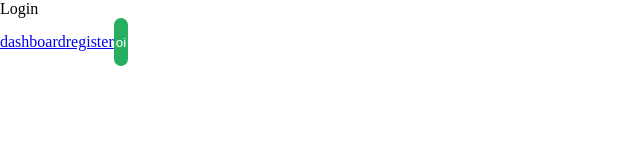
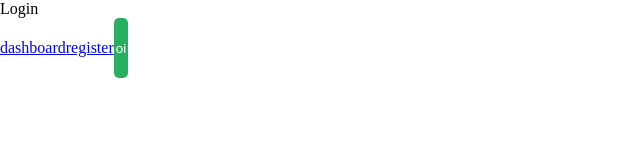
Before and after one commit to Kenzie-Academy-Brasil-Developers/Kenzie-Academy-Brasil-Developers-react-entrega-hamburgueria-v2-eliasjp, a React (Create React App) app in the folder my-app/: page / in a window 1280 px wide. Shown: the top 160 px of the page, without its empty margins (0-640 px from the left). Built offline with nearby package versions, Linux system fonts and the light colour scheme.

Commit message:
feat/buttonStyled: fix: colors

```diff
--- a/my-app/src/pages/login/Login.tsx
+++ b/my-app/src/pages/login/Login.tsx
@@ -8,7 +8,7 @@ export function LoginPage (){
             <p>Login</p>
             <Link to="/home">dashboard</Link>
             <Link to="/register">register</Link>
-            <StyledButton radius="1" theme="green">oi</StyledButton>
+            <StyledButton large radius="2" color="green">oi</StyledButton>
         </>
     )
 }
--- a/my-app/src/styles/button.tsx
+++ b/my-app/src/styles/button.tsx
@@ -1,44 +1,41 @@
-import styled from "styled-components"
+import styled, { css } from "styled-components"
 
 interface iButton {
     large?: boolean;
     radius: string;
-    theme: string;
+    color: "green" | "grey";
 }
 
-function themeColors (theme: string){
-    if (theme === "green"){
-    return (`
+const themeColor2 = {
+    green: css`
         background: var(--color-primary);
         border: 2px solid var(--color-primary);
         color: #FFFFFF;
+        transition: 300ms;
 
         &:hover {
             opacity: 0.5;
         }
-    `)
-    }else if (theme === "gray") {
-        return (`
+    `,
+    grey: css`
         background: var(--color-grey-100);
         border: 2px solid var(--color-grey-100);
         color: var(--color-grey-300);
+        transition: 300ms;
 
         &:hover {
             background: var(--color-grey-300);
             border: 2px solid var(--color-grey-300);
             color: var(--color-grey-100);
         }
-    `)
-    }
+    `
 }
 
 export const StyledButton = styled.button<iButton>`
     height: ${props => props.large ? "60px" : "48px"};
 
-    ${props => props.theme && themeColors(props.theme)}
-    border-radius: 8px;
+    ${props => themeColor2[props.color]};
+    border-radius: ${props => props.radius && `var(--border-radius-${props.radius})`};
 
     cursor: pointer;
 `
-
-// border-radius: ${props => props.radius && `var(--border-radius-${props.radius}`};
```
